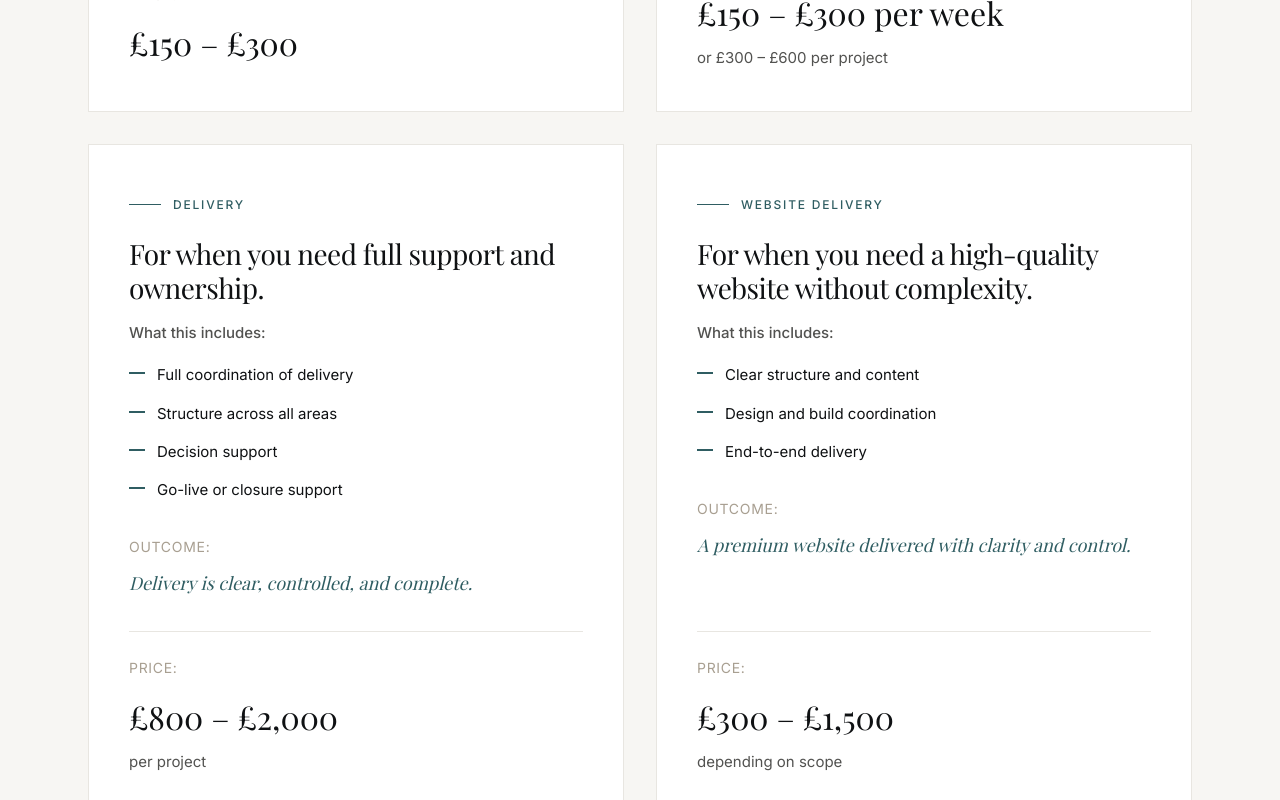
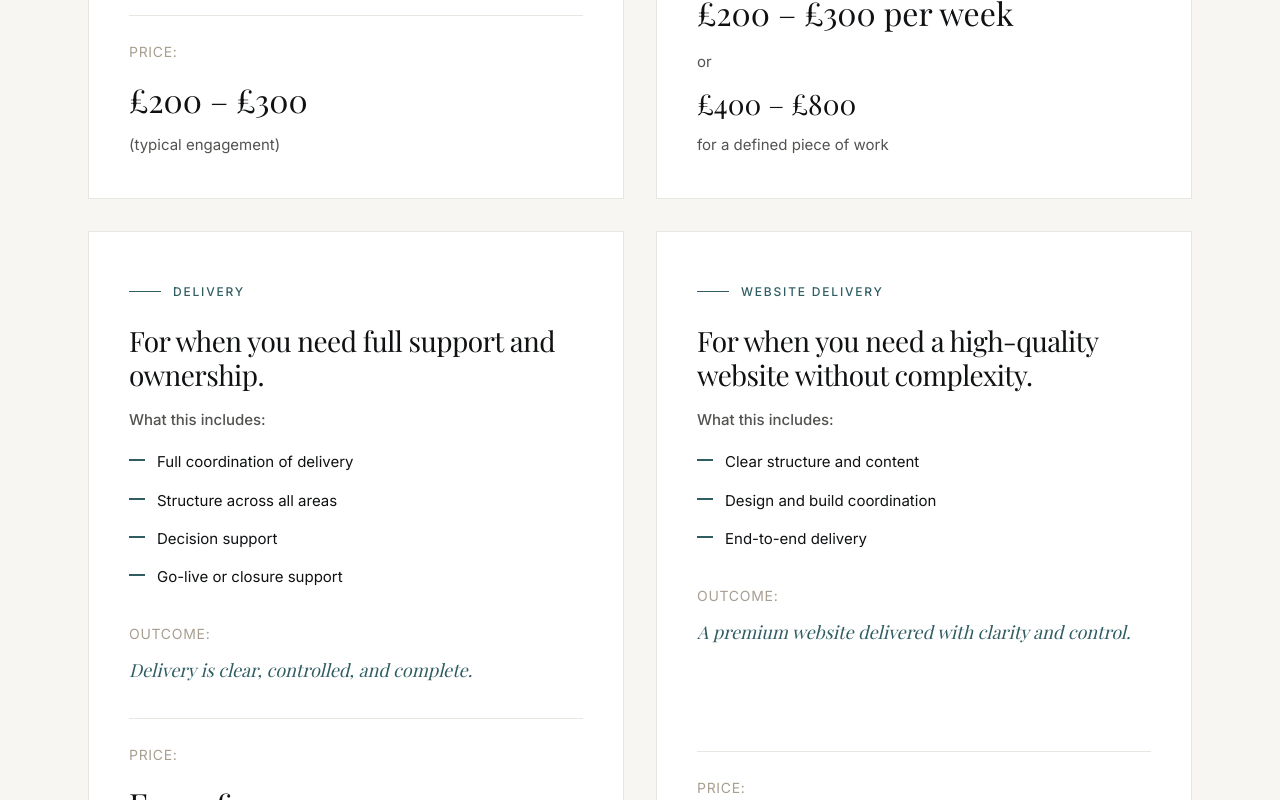
Before and after one commit to getsinto/TheStrativa, a Next.js app: page /pricing in a window 1280 px wide. Shown: the part 1160-1960 px from the top of the page. Built offline with nearby package versions, Linux system fonts and the light colour scheme; no server answers.

Commit message:
Update pricing tiers - Clarity: £200-£300 typical engagement - Control: £200-£300/week or £400-£800 for defined work - Delivery: From £1,000 per project - Website Delivery: £800-£2,500

```diff
--- a/app/pricing/page.tsx
+++ b/app/pricing/page.tsx
@@ -91,7 +91,8 @@ export default function PricingPage() {
 
                 <div className="mt-auto pt-6 border-t border-[#E8E6E1]">
                   <p className="text-[14px] text-[#A89F91] uppercase tracking-wider mb-2">Price:</p>
-                  <p className="font-display text-[32px] text-[#0F1113]">£150 – £300</p>
+                  <p className="font-display text-[32px] text-[#0F1113]">£200 – £300</p>
+                  <p className="text-[15px] text-[#525250] mt-1">(typical engagement)</p>
                 </div>
               </div>
             </AnimatedSection>
@@ -137,8 +138,10 @@ export default function PricingPage() {
 
                 <div className="mt-auto pt-6 border-t border-[#E8E6E1]">
                   <p className="text-[14px] text-[#A89F91] uppercase tracking-wider mb-2">Price:</p>
-                  <p className="font-display text-[32px] text-[#0F1113]">£150 – £300 per week</p>
-                  <p className="text-[15px] text-[#525250] mt-1">or £300 – £600 per project</p>
+                  <p className="font-display text-[32px] text-[#0F1113]">£200 – £300 per week</p>
+                  <p className="text-[15px] text-[#525250] mt-2">or</p>
+                  <p className="font-display text-[28px] text-[#0F1113] mt-1">£400 – £800</p>
+                  <p className="text-[15px] text-[#525250] mt-1">for a defined piece of work</p>
                 </div>
               </div>
             </AnimatedSection>
@@ -184,8 +187,9 @@ export default function PricingPage() {
 
                 <div className="mt-auto pt-6 border-t border-[#E8E6E1]">
                   <p className="text-[14px] text-[#A89F91] uppercase tracking-wider mb-2">Price:</p>
-                  <p className="font-display text-[32px] text-[#0F1113]">£800 – £2,000</p>
+                  <p className="font-display text-[32px] text-[#0F1113]">From £1,000</p>
                   <p className="text-[15px] text-[#525250] mt-1">per project</p>
+                  <p className="text-[14px] text-[#A89F91] mt-2 italic">(final cost depends on scope and complexity)</p>
                 </div>
               </div>
             </AnimatedSection>
@@ -227,7 +231,7 @@ export default function PricingPage() {
 
                 <div className="mt-auto pt-6 border-t border-[#E8E6E1]">
                   <p className="text-[14px] text-[#A89F91] uppercase tracking-wider mb-2">Price:</p>
-                  <p className="font-display text-[32px] text-[#0F1113]">£300 – £1,500</p>
+                  <p className="font-display text-[32px] text-[#0F1113]">£800 – £2,500</p>
                   <p className="text-[15px] text-[#525250] mt-1">depending on scope</p>
                 </div>
               </div>
```
